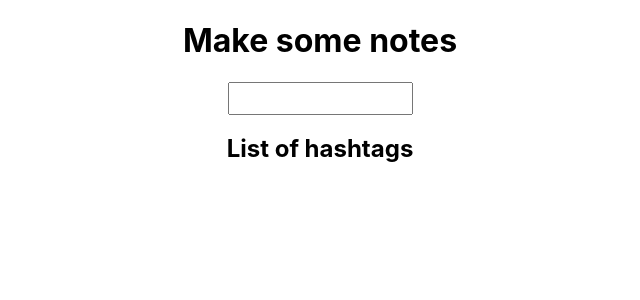
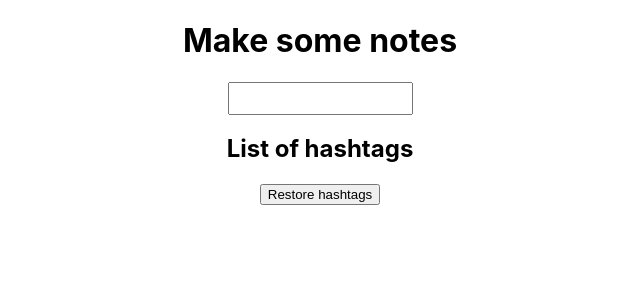
Before and after one commit to feeduraddiction/notes, a React (Create React App) app: page / in a window 1280 px wide. Shown: the top 300 px of the page, without its empty margins (320-960 px from the left). Built offline with nearby package versions, Linux system fonts and the light colour scheme.

Commit message:
filtered hashtag

```diff
--- a/src/App.js
+++ b/src/App.js
@@ -11,6 +11,8 @@ const App = () => {
     addNote,
     deleteNotes,
     saveEditedNote,
+    filterNotes,
+    restoreHashtags,
   } = useNoteState([]);
   console.log(notes);
   return (
@@ -20,6 +22,8 @@ const App = () => {
       />
       <HashTagsList
         notes={notes}
+        onFilterNotes={filterNotes}
+        onRestoreHashtags={restoreHashtags}
       />
       <NotesList
         notes={notes}
--- a/src/HashTagsList.js
+++ b/src/HashTagsList.js
@@ -1,16 +1,17 @@
 import React from 'react';
 
 // eslint-disable-next-line arrow-body-style
-const HashTagsList = ({ notes }) => {
-//   console.log(notes, 'hell');
+const HashTagsList = ({ notes, onFilterNotes, onRestoreHashtags }) => {
+  const arrayOfNotes = Array.from(new Set(notes.map((note) => Object.values(note)[1]).flat(1)));
+  const selectHashTag = (event) => {
+    onFilterNotes(event.target.textContent);
+  };
+
   return (
     <div>
       <h2>List of hashtags</h2>
-      {notes.map((element) => (
-        element.hashtag.map((hashtag) => (
-          <div>{hashtag}</div>
-        ))
-      ))}
+      <button type="button" onClick={onRestoreHashtags}>Restore hashtags</button>
+      {arrayOfNotes.map((element) => <button key={notes.id} type="button" onClick={selectHashTag}>{element}</button>)}
     </div>
   );
 };
--- a/src/NotesList.js
+++ b/src/NotesList.js
@@ -7,7 +7,6 @@ const NotesList = ({
   onSaveEditedNote,
 // eslint-disable-next-line arrow-body-style
 }) => {
-  // console.log(notes);
   return (
     <div>
       {notes.map((element, index) => (
--- a/src/SingleNote.js
+++ b/src/SingleNote.js
@@ -9,8 +9,11 @@ const SingleNote = ({
   onEditNote,
 }) => {
   const saveValueHandler = (value) => {
+    console.log(value);
     onEditNote(value.value, index);
+    console.log(note);
   };
+
   return (
     <div className="single-note">
       <EditText
--- a/src/useNoteState.js
+++ b/src/useNoteState.js
@@ -30,5 +30,12 @@ export default (initialValue) => {
       };
       setNotes(newNotes);
     },
+    filterNotes: (filterHashtag) => {
+      const newNotes = notes.filter((note) => Object.values(note)[0].includes(filterHashtag));
+      setNotes(newNotes);
+    },
+    restoreHashtags: () => {
+      setNotes(notes);
+    },
   };
 };
```
Also changed, not shown: 1 other file (tests, documents, lock files or other folders).
